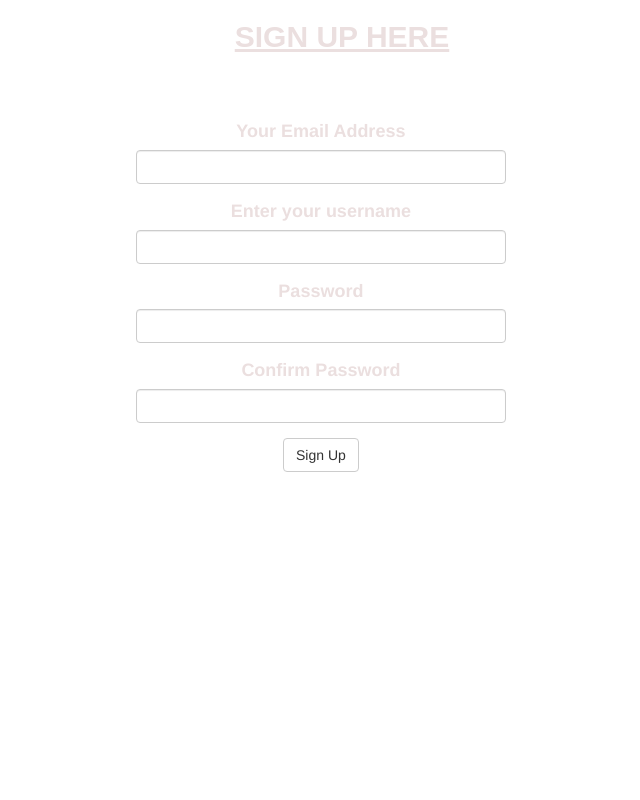
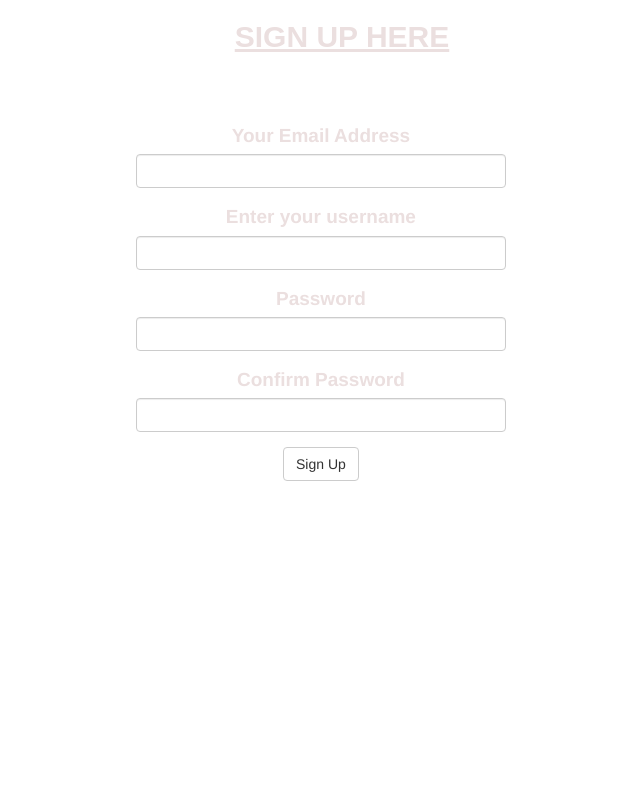
Before and after one commit to Fuadmanye/pitch-app, a Flask app: page /authenticate/register in a window 1280 px wide. Shown: the whole page, without its empty margins (36-676 px from the left). Run offline with Flask 2, Linux system fonts and the light colour scheme; some libraries are stand-ins or nearby versions.

Commit message:
deployment

```diff
--- a/app/static/css/register.css
+++ b/app/static/css/register.css
@@ -7,7 +7,7 @@ body{
     background-attachment: fixed;
 
     color: rgb(235, 223, 223);
-    font-size: 18px;
+    font-size: 19px;
     overflow: hidden;
 }
 .col-md-9{
```
